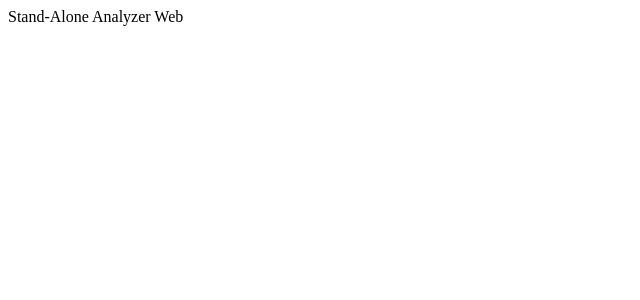
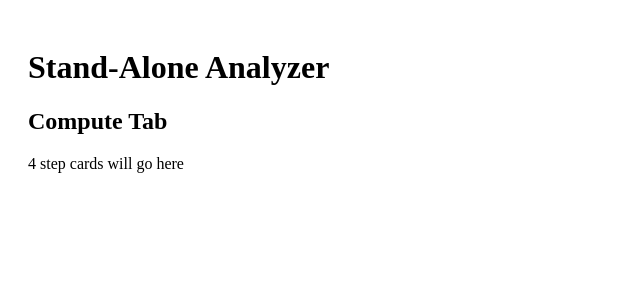
Before and after one commit to HoukJangBNL/stand-alone-analyzer, a React (Vite) app in the folder web/: page /projects/1/compute in a window 1280 px wide. Shown: the top 300 px of the page, without its empty margins (0-640 px from the left). Built offline with nearby package versions, Linux system fonts and the light colour scheme.

Commit message:
feat(web): add minimal App + Router + ComputeTab stub

```diff
--- /dev/null
+++ b/web/src/App.tsx
@@ -0,0 +1,16 @@
+import { BrowserRouter, Routes, Route, Navigate } from 'react-router-dom'
+import { ComputeTab } from './pages/ComputeTab'
+
+export function App() {
+  return (
+    <BrowserRouter>
+      <div style={{ padding: '20px' }}>
+        <h1>Stand-Alone Analyzer</h1>
+        <Routes>
+          <Route path="/" element={<Navigate to="/projects/local/compute" replace />} />
+          <Route path="/projects/:projectId/compute" element={<ComputeTab />} />
+        </Routes>
+      </div>
+    </BrowserRouter>
+  )
+}
--- a/web/src/main.tsx
+++ b/web/src/main.tsx
@@ -1,8 +1,21 @@
 import React from 'react'
 import ReactDOM from 'react-dom/client'
+import { QueryClient, QueryClientProvider } from '@tanstack/react-query'
+import { App } from './App'
+
+const queryClient = new QueryClient({
+  defaultOptions: {
+    queries: {
+      staleTime: 0,
+      refetchOnWindowFocus: true,
+    },
+  },
+})
 
 ReactDOM.createRoot(document.getElementById('root')!).render(
   <React.StrictMode>
-    <div>Stand-Alone Analyzer Web</div>
+    <QueryClientProvider client={queryClient}>
+      <App />
+    </QueryClientProvider>
   </React.StrictMode>
 )
--- /dev/null
+++ b/web/src/pages/ComputeTab.tsx
@@ -0,0 +1,8 @@
+export function ComputeTab() {
+  return (
+    <div>
+      <h2>Compute Tab</h2>
+      <p>4 step cards will go here</p>
+    </div>
+  )
+}
```
